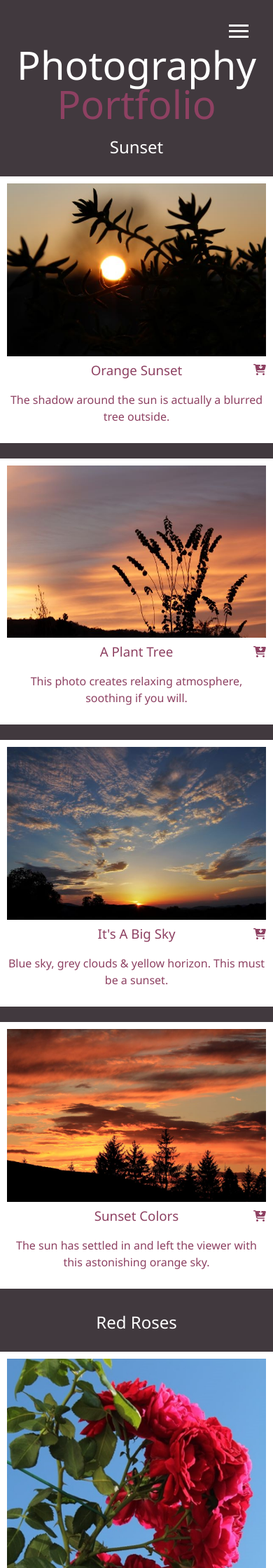
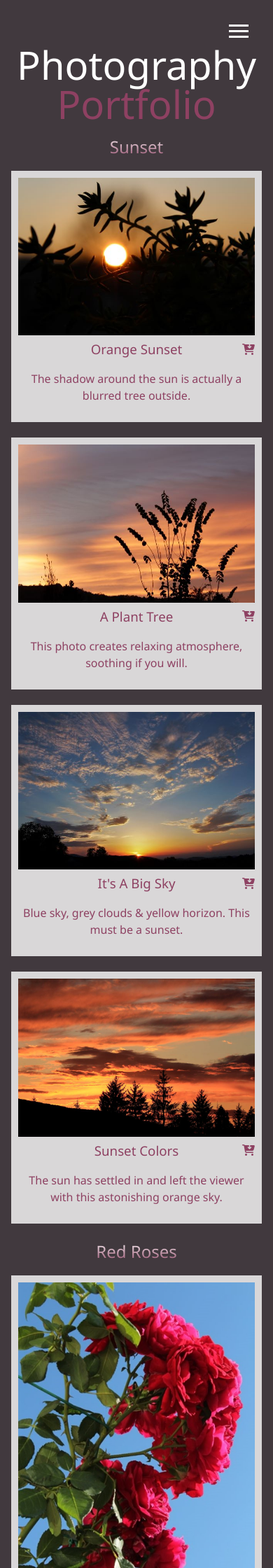
Before and after one commit to fadingbeat/css-wonders, a PHP site: page /dist/gallery.html in a window 390 px wide. Shown: the top 2240 px of the page at 70% size. Run offline with PHP 8.4, Linux system fonts and the light colour scheme; some libraries are stand-ins or nearby versions.

Commit message:
minor fixup of photo grid

```diff
--- a/dist/css/main.css
+++ b/dist/css/main.css
@@ -207,6 +207,11 @@ main {
 .portfolio-gallery .item img {
   width: 110px; }
 
+.shutterstock-gallery h2 {
+  background: -webkit-linear-gradient(#ffffff, #8e4162);
+  -webkit-background-clip: text;
+  -webkit-text-fill-color: transparent; }
+
 .row {
   margin: 8px -16px; }
 
@@ -228,7 +233,7 @@ main {
 
 /* Content */
 .content {
-  background-color: white;
+  background-color: rgba(255, 255, 255, 0.8);
   color: #8e4162;
   padding: 10px; }
   .content a i {
@@ -240,18 +245,19 @@ main {
 .content a i {
   top: -6.4rem; }
 
-.row2 .content img {
-  height: fit-content; }
-
 /* Responsive layout - makes a two column-layout instead of four columns */
 @media screen and (max-width: 900px) {
   .column {
-    width: 50%; } }
+    width: 50%; }
+  .row {
+    margin: unset; } }
 
 /* Responsive layout - makes the two columns stack on top of each other instead of next to each other */
 @media screen and (max-width: 600px) {
   .column {
-    width: 100%; } }
+    width: 100%; }
+  .row {
+    margin: unset; } }
 
 .boxes {
   display: flex;
--- a/dist/gallery.html
+++ b/dist/gallery.html
@@ -111,9 +111,9 @@
       <div class="row row2">
         <div class="column">
           <div class="content">
-            <img src="./img/photography/Red Rose Plant-resized.JPG" alt="Abundance of red rose flowers hanging on the balcony" style="width:100%">
+            <img src="./img/photography/Red Rose Plant-resized.JPG" alt="Abundant Red Rose Flowers against blue sky" style="width:100%">
             <h3>Vibrant Red Rose</h3>
-            <p>Roses are starting to bloom in the late spring, but during the summer the beauty of rose petals is at its best.</p>
+            <p>Simple photo concept, as the rose really stands out because of the sky background.</p>
             <a href="https://www.shutterstock.com/g/famingel/sets/282521866" target="_blank">
               <i class="fas fa-cart-arrow-down"></i>
             </a>
@@ -121,9 +121,9 @@
         </div>
         <div class="column">
           <div class="content">
-            <img src="./img/photography/Red Rose-resized.jpg" alt="Red Rose Flower with closed petals" style="width:100%">
-            <h3>Pink Rose Petals Closed</h3>
-            <p>This photo creates relaxing atmosphere, soothing if you will. </p>
+            <img src="./img/photography/Red Rose-resized.jpg" alt="Abundance of red rose flowers hanging on the balcony" style="width:100%">
+            <h3>Red Rose Bloom</h3>
+            <p>This rose plant is growing in the garden, and is attached to the balcony. Really decorative. </p>
             <a href="https://www.shutterstock.com/image-photo/beautiful-red-roses-blooming-attached-house-1994489015" target="_blank">
               <i class="fas fa-cart-arrow-down"></i>
             </a>
@@ -133,7 +133,7 @@
           <div class="content">
             <img src="./img/photography/Rose Petals-resized.jpg" alt="Abundant Red Rose Flowers against blue sky" style="width:100%">
             <h3>Red Rose Plant</h3>
-            <p>Simple photo concept, as the rose really stands out because of the sky background.</p>
+            <p>Roses are starting to bloom in the late spring, but during the summer the beauty of rose petals is at its best.</p>
             <a href="https://www.shutterstock.com/g/famingel/sets/282521866" target="_blank">
               <i class="fas fa-cart-arrow-down"></i>
             </a>
@@ -145,7 +145,7 @@
           <div class="content">
             <img src="./img/photography/Rose Tree-resized.jpg" alt="Tree plant of a red rose" style="width:100%">
             <h3>A Rose Tree</h3>
-            <p>Every garden should have it least on rose. Why not make it a tree.</p>
+            <p>Every garden should have at least one rose. Why not make it a tree.</p>
             <a href="https://www.shutterstock.com/image-photo/magnificient-tree-rose-front-house-direct-1827718877" target="_blank">
               <i class="fas fa-cart-arrow-down"></i>
             </a>
--- a/scss/_config.scss
+++ b/scss/_config.scss
@@ -1,6 +1,7 @@
 $primary-color: #41393e;
 $secondary-color: #8e4162;
 $link-hover-color: #d1abbc;
+$gradient-color: -webkit-linear-gradient(#ffffff, #8e4162);
 $show-home-image: true;
 $home-image: url(../img/background.jpg);
 $background-opacity: 0.9;
--- a/scss/main.scss
+++ b/scss/main.scss
@@ -145,6 +145,14 @@ main {
 }
 
 // Shutterstock Portfolio
+.shutterstock-gallery {
+  h2 {
+    // font-size: 42px;
+    background: $gradient-color;
+    -webkit-background-clip: text;
+    -webkit-text-fill-color: transparent;
+  }
+}
 .row {
   margin: 8px -16px;
 }
@@ -170,7 +178,7 @@ main {
 
 /* Content */
 .content {
-  background-color: white;
+  background-color: rgba(255, 255, 255, 0.8);
   color: $secondary-color;
   padding: 10px;
   a {
@@ -182,23 +190,11 @@ main {
     }
   }
 }
-// .content {
-//   i:nth-child(4) {
-//     display: none;
-//   }
-// }
+
 .content {
   a {
     i {
       top: -6.4rem;
-    }
-  }
-}
-
-.row2 {
-  .content {
-    img {
-      height: fit-content;
     }
   }
 }
@@ -208,12 +204,18 @@ main {
   .column {
     width: 50%;
   }
+  .row {
+    margin: unset;
+  }
 }
 
 /* Responsive layout - makes the two columns stack on top of each other instead of next to each other */
 @media screen and (max-width: 600px) {
   .column {
     width: 100%;
+  }
+  .row {
+    margin: unset;
   }
 }
 
```
